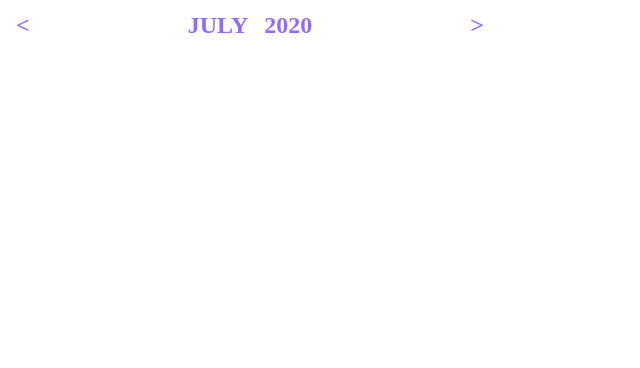
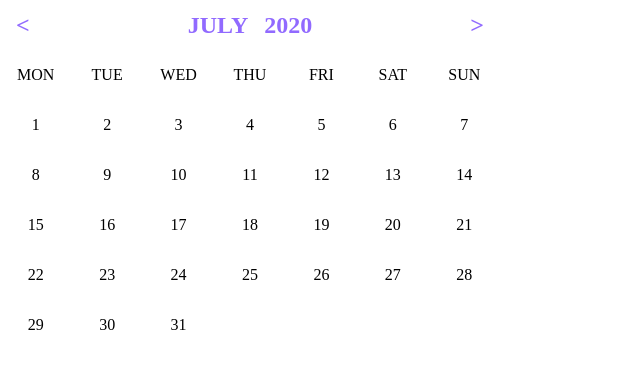
Before and after one commit to yung6699/react-calendar, a React (Create React App) app: page / in a window 1280 px wide. Shown: the top 368 px of the page, without its empty margins (0-640 px from the left). Built offline with nearby package versions, Linux system fonts and the light colour scheme.

Commit message:
달력 UI 구조 완성
- Mock 데이터로 날짜 UI 배치
- 공통 상수로 요일 리스트 처리하여 UI 배치
- 상단 타이틀 바 UI 배치

```diff
--- /dev/null
+++ b/src/components/CalendarDay.tsx
@@ -0,0 +1,21 @@
+import React from "react";
+import styled from "styled-components";
+import { CALENDAR_ITEM_WIDTH } from "../styles/Variables";
+
+type DayProps = {
+  day: number;
+};
+
+const Item = styled.td`
+  display: flex;
+  justify-content: center;
+  align-items: center;
+  width: ${CALENDAR_ITEM_WIDTH};
+  height: 100%;
+`;
+
+const CalendarDay = ({ day }: DayProps) => {
+  return <Item>{day}</Item>;
+};
+
+export default CalendarDay;
--- a/src/components/CalendarHead.tsx
+++ b/src/components/CalendarHead.tsx
@@ -1,9 +1,12 @@
 import React from "react";
 import styled from "styled-components";
+import { DAY_OF_THE_WEEK } from "../constants";
+import { CALENDAR_ITEM_WIDTH, CALENDAR_ITEM_HEIGHT } from "../styles/Variables";
 
-const TableHead = styled.thead`
+const MainTitle = styled.tr`
   display: flex;
   justify-content: space-between;
+  width: 100%;
   height: 50px;
   color: #916aff;
   font-size: 24px;
@@ -28,16 +31,35 @@ const TableHead = styled.thead`
   }
 `;
 
+const DayOfWeek = styled.tr`
+  width: 100%;
+  display: flex;
+  td {
+    display: flex;
+    justify-content: center;
+    align-items: center;
+    width: ${CALENDAR_ITEM_WIDTH};
+    height: ${CALENDAR_ITEM_HEIGHT};
+  }
+`;
+
 const CalendarHead = () => {
   return (
-    <TableHead>
+    <thead>
+      <MainTitle>
         <td className={"calendar__prev"}>&#60;</td>
         <td className={"calendar__title"}>
           <div className={"calendar__title__month"}>JULY</div>
           <div className={"calendar__title__year"}>2020</div>
         </td>
         <td className={"calendar__next"}>&#62;</td>
-    </TableHead>
+      </MainTitle>
+      <DayOfWeek>
+        {DAY_OF_THE_WEEK.map((item: string, index: number) => {
+          return <td key={index}>{item}</td>;
+        })}
+      </DayOfWeek>
+    </thead>
   );
 };
 
--- /dev/null
+++ b/src/components/CalendarMain.tsx
@@ -0,0 +1,44 @@
+import React, { useState, useEffect } from "react";
+import CalendarDay from "./CalendarDay";
+import styled from "styled-components";
+import { CALENDAR_ITEM_HEIGHT } from "../styles/Variables";
+
+const Row = styled.tr`
+  display: flex;
+  height: ${CALENDAR_ITEM_HEIGHT};
+`;
+
+const CalendarMain = () => {
+  const [dayRows, setDayRows] = useState<number[][]>([]);
+
+  useEffect(() => {
+    const arr: number[][] = [];
+    for (let i = 0; i < 6; i++) {
+      arr.push([]);
+      for (let j = i * 7; j < i * 7 + 7; j++) {
+        if (j < 31) {
+          arr[i].push(j + 1);
+        }
+      }
+    }
+
+    console.log(arr);
+    setDayRows(arr);
+  }, []);
+
+  const makeRow = (row: number[]) => {
+    return row.map((day, idx) => {
+      return <CalendarDay key={idx} day={day} />;
+    });
+  };
+
+  const makeCalendar = () => {
+    return dayRows.map((row, idx) => {
+      return <Row key={idx}>{makeRow(row)}</Row>;
+    });
+  };
+
+  return <tbody>{makeCalendar()}</tbody>;
+};
+
+export default CalendarMain;
--- a/src/components/CalendarTemplate.tsx
+++ b/src/components/CalendarTemplate.tsx
@@ -2,6 +2,7 @@ import React from "react";
 import styled from "styled-components";
 
 import CalendarHead from "./CalendarHead";
+import CalendarMain from "./CalendarMain";
 
 const CalendarBlock = styled.table`
   max-width: 500px;
@@ -12,6 +13,7 @@ const CalendarTemplate = () => {
   return (
     <CalendarBlock>
       <CalendarHead />
+      <CalendarMain />
     </CalendarBlock>
   );
 };
--- a/src/constants/index.ts
+++ b/src/constants/index.ts
@@ -1 +1 @@
-export const DAY_OF_THE_WEEK: string[] = ["MON", "TUE", "WED", "THU", "FRI", "SUN", "SAT"];
+export const DAY_OF_THE_WEEK: string[] = ["MON", "TUE", "WED", "THU", "FRI", "SAT", "SUN"];
```
Lines whose indentation alone changed are shown as unchanged.
